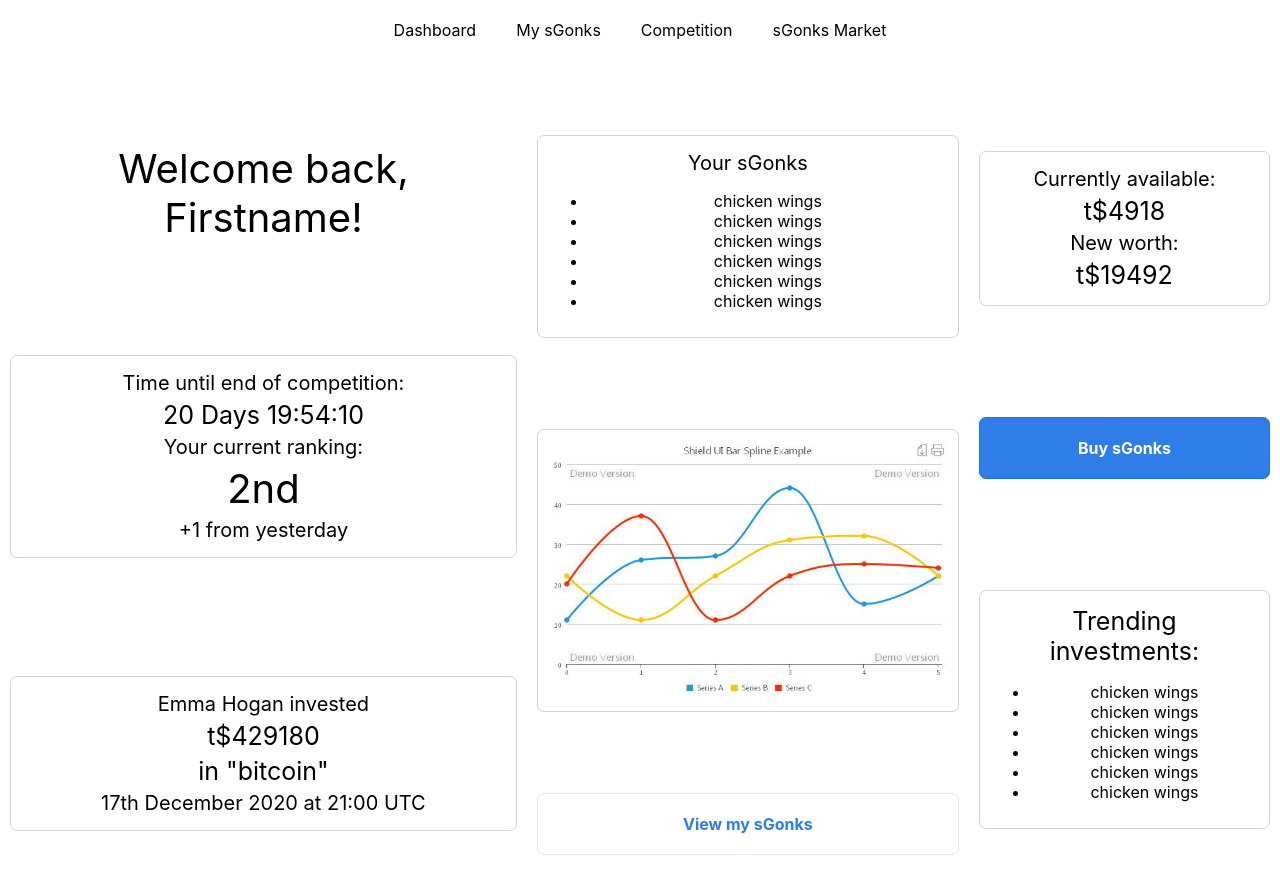
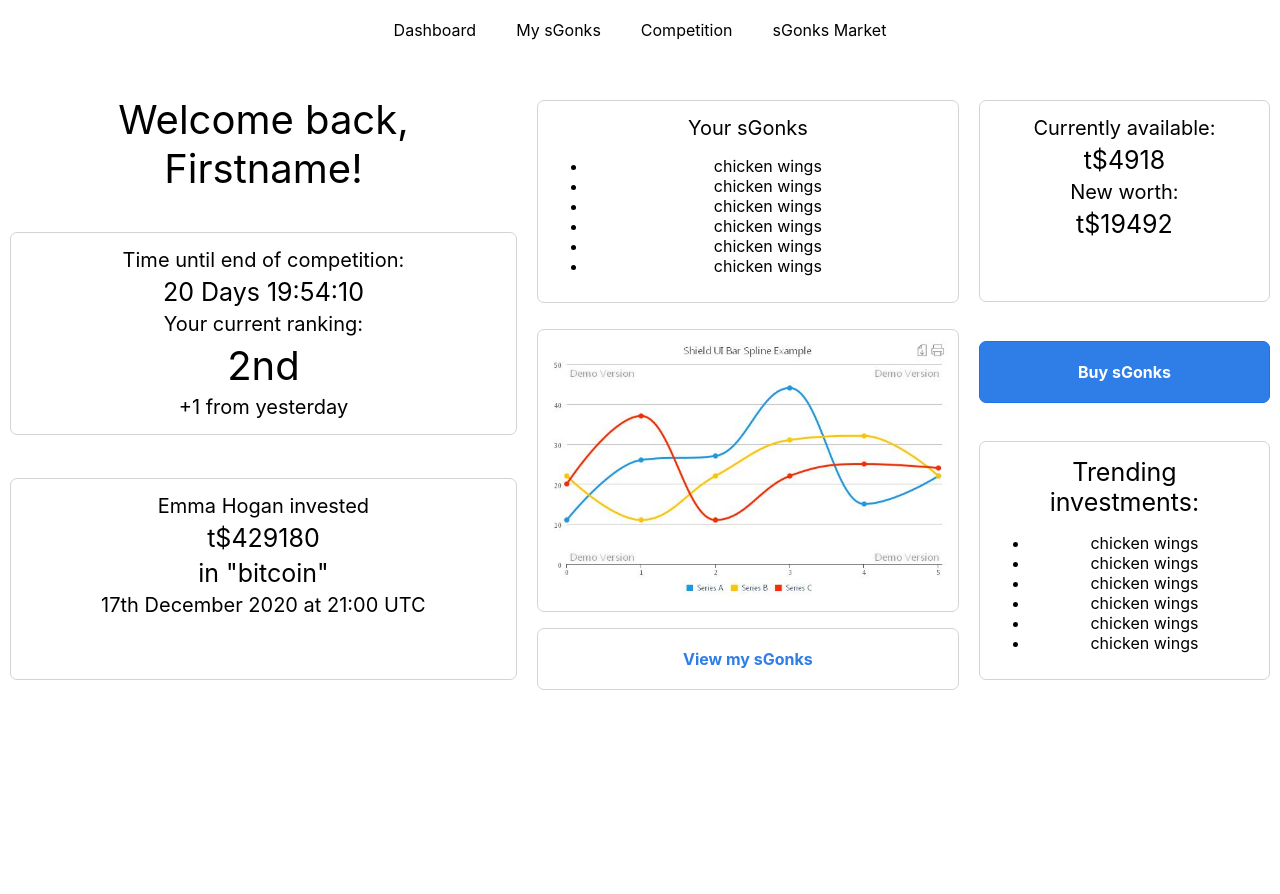
Before and after one commit to googleinterns/sgonks, a React (Create React App) app in the folder portfolio/frontend/: page /sgonks-platform in a window 1280 px wide. Shown: the top 894 px of the page. After the commit the page ends 800 px from the top, so only its background shows below. Built offline with nearby package versions, Linux system fonts and the light colour scheme.

Commit message:
Slight changes to styling

```diff
--- a/portfolio/frontend/src/containers/SGonksPlatform/Dashboard/Dashboard.module.css
+++ b/portfolio/frontend/src/containers/SGonksPlatform/Dashboard/Dashboard.module.css
@@ -10,15 +10,16 @@
     margin-top: 10px;
     margin-bottom: 10px;
     border-radius: 7px;
+    flex: 0 0 30%;
 
 }
 
 .Column {
     padding: 10px;
-    height: 800px;
+    height: 600px;
     display: flex;
     flex-direction: column;
-    justify-content: space-around;
+    justify-content: space-between;
 }
 
 .BigFont {
@@ -27,14 +28,6 @@
 
 .MediumFont {
     font-size: 25px;
-}
-
-button {
-    width: 100%;
-    height: 40px;
-    background: blue;
-    color: white;
-    font-size: 20px;
 }
 
 img {
@@ -48,7 +41,7 @@
 .ViewSGonksNav {
     padding-top: 20px;
     height: 40px;
-    border: solid 1px #E9E9E9;
+    border: solid 1px lightgray;
     text-decoration: none;
     font-weight: bold;
     color: #2F7DE7;
```
